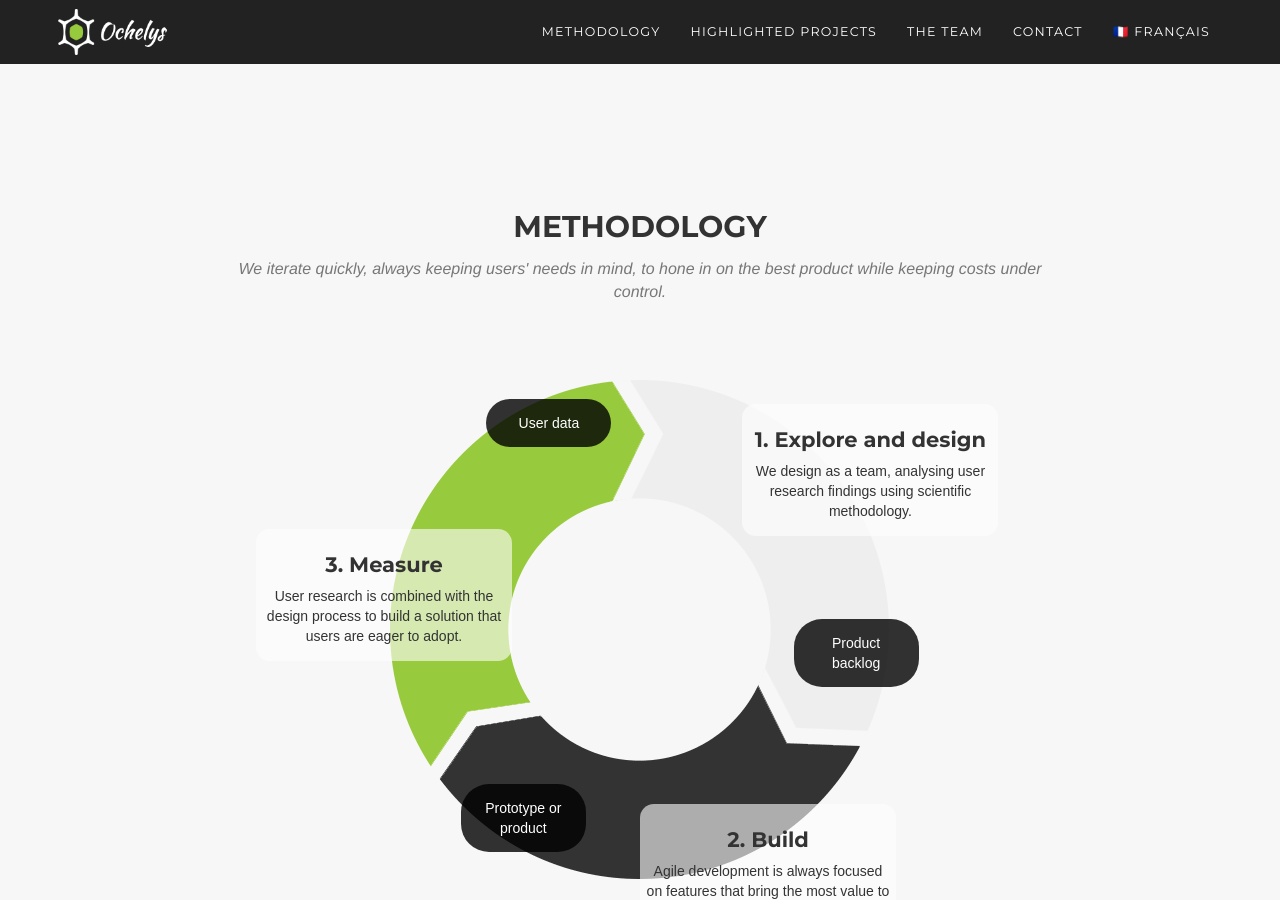
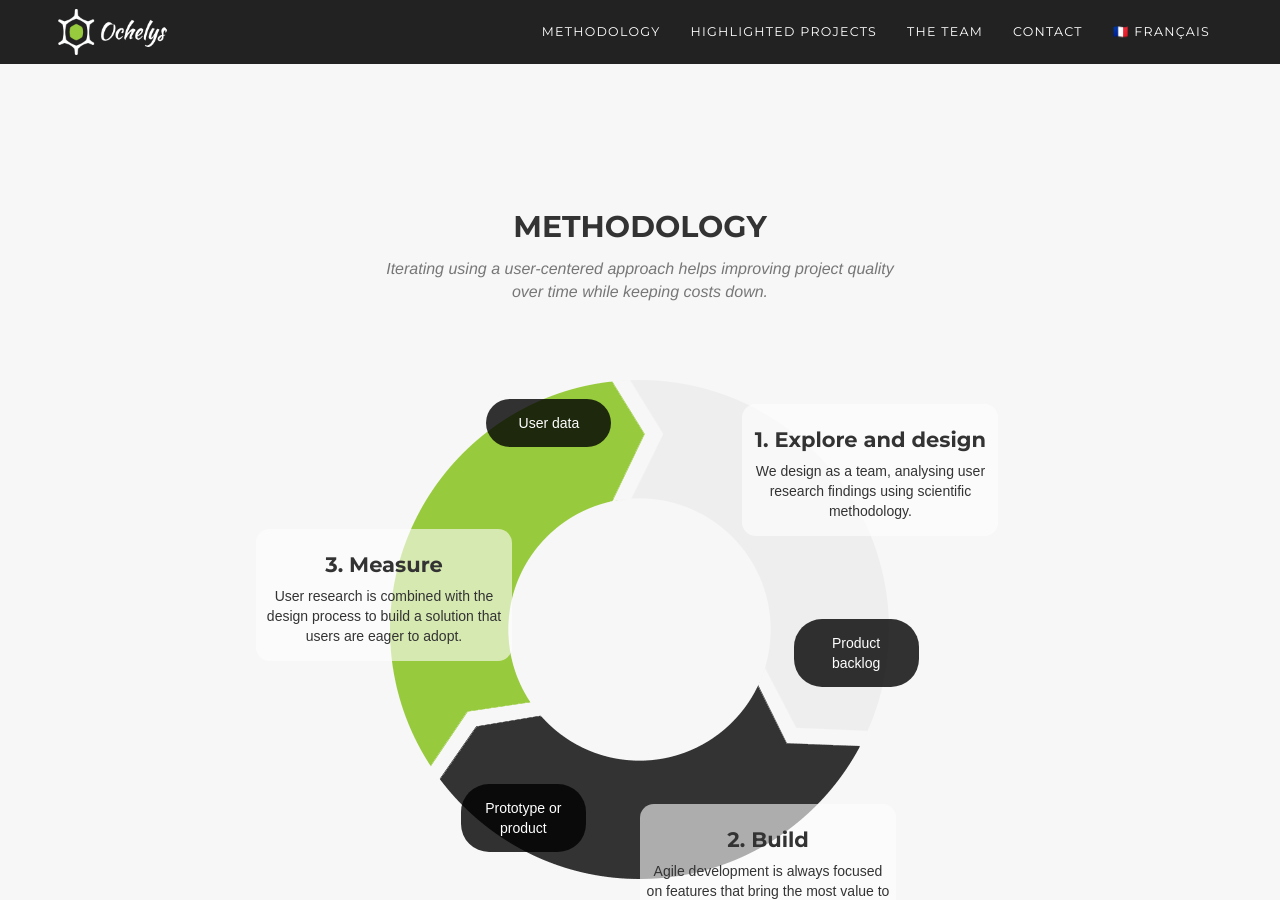
Before and after one commit to Ochelys/ochelys.github.io, a Jekyll site: the page built from en/index.md, in a window 1280 px wide and 900 px high, scrolled down 751 px. Built offline with Jekyll 4.4.1, drawn with Linux system fonts in a browser that asks for light colours; nearby versions of some CDN libraries; some web fonts are replaced.

Commit message:
Changing baseline of our methodology in english

```diff
--- a/_layouts/home.en.html
+++ b/_layouts/home.en.html
@@ -21,7 +21,7 @@ layout: default.en
     <div class="row">
       <div class="col-md-8 col-md-offset-2 text-center">
         <h2 class="section-heading">Methodology</h2>
-        <p class="section-subheading text-muted">We iterate quickly, always keeping users' needs in mind, to hone in on the best product while keeping costs under control.</p>
+        <p class="section-subheading text-muted col-sm-8 col-sm-offset-2">Iterating using a user-centered approach helps improving project quality over time while keeping costs down.</p>
       </div>
     </div>
     <div id="iteration" class="row text-center">
```
